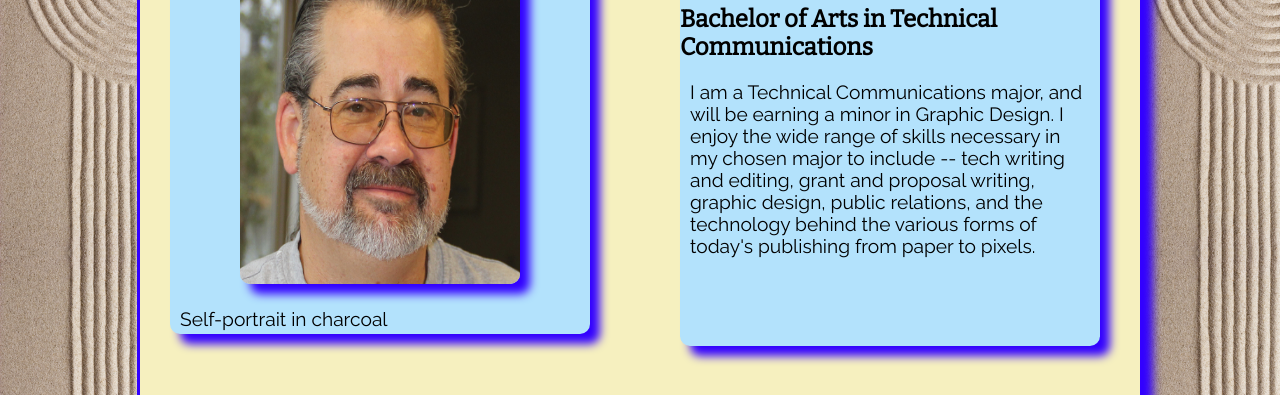
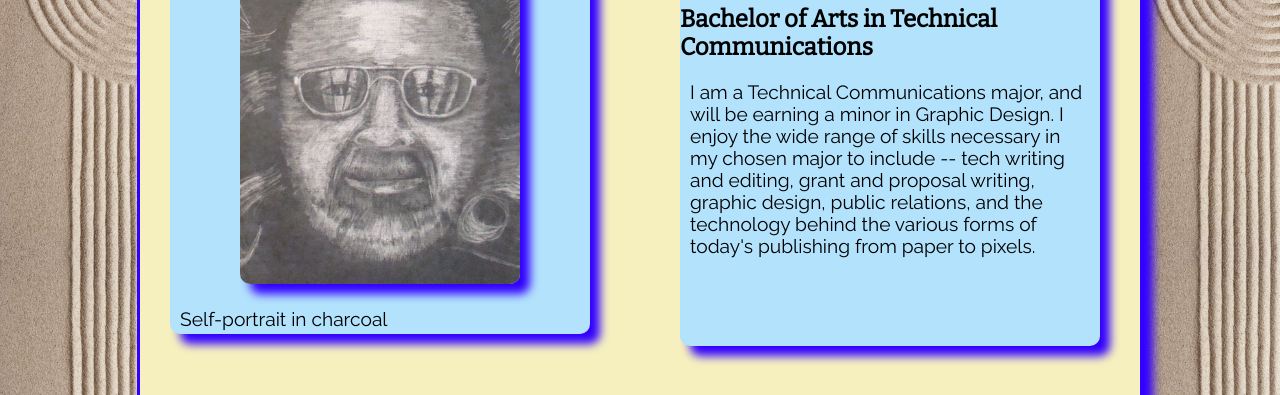
Before and after one commit to cspencer2/cspencer2.github.io, a plain HTML site: page p1-bio.html in a window 1280 px wide. Shown: the part 172-567 px from the top of the page. Drawn offline with nearby package versions, Linux system fonts and the light colour scheme.

Commit message:
version 13

```diff
--- a/p1-bio.html
+++ b/p1-bio.html
@@ -34,7 +34,7 @@
     <div class="container">
         <div class="grid_6 alpha">
             <div class="boxes1">
-              <img src="img/myFace2.jpg" width="280" height="340" alt="My image">
+              <img src="img/selfPortrait.JPG" width="280" height="340" alt="My image">
               <p>Self-portrait in charcoal</p>
             </div>
         </div>
```
